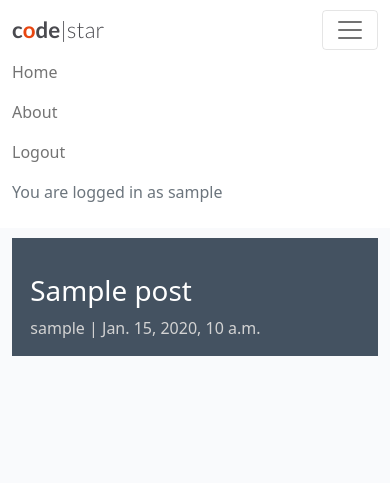
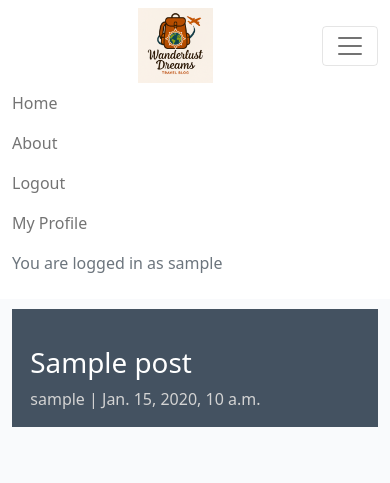
Before and after one commit to davidblue90125/travelblog, a Django app: a page that uses templates/base.html in a window 390 px wide, after a click that opens the changed part. Shown: the top 483 px of the page. Run offline with Django 4.2, Linux system fonts and the light colour scheme; a user stored in the database is signed in; tables that the repository leaves empty hold one stand-in row (values such as "Sample post"); some libraries are stand-ins or nearby versions.

Commit message:
add profile page

```diff
--- a/about/models.py
+++ b/about/models.py
@@ -1,8 +1,10 @@
 from django.db import models
+from cloudinary.models import CloudinaryField
 
 # Create your models here.
 class About(models.Model):
     title = models.CharField(max_length=200)
+    about_image = CloudinaryField('image', default='placeholder')
     updated_on = models.DateTimeField(auto_now=True)
     content = models.TextField()
 
--- a/blog/admin.py
+++ b/blog/admin.py
@@ -1,5 +1,5 @@
 from django.contrib import admin
-from .models import Post, Comment
+from .models import Post, Comment, Traveller
 from django_summernote.admin import SummernoteModelAdmin
 
 
@@ -14,3 +14,4 @@ class PostAdmin(SummernoteModelAdmin):
 
 # Register your models here.
 admin.site.register(Comment)
+admin.site.register(Traveller)
--- a/blog/models.py
+++ b/blog/models.py
@@ -4,30 +4,32 @@ from cloudinary.models import CloudinaryField
 
 STATUS = ((0, "Draft"), (1, "Published"))
 
+CATEGORY_COUNTRIES = [
+    ('argentina', 'Argentina'),
+    ('belize', 'Belize'),
+    ('bolivia', 'Bolivia'),
+    ('brazil', 'Brazil'),
+    ('canada', 'Canada'),
+    ('chile', 'Chile'),
+    ('costa_rica', 'Costa Rica'),
+    ('ecuador', 'Ecuador'),
+    ('guatemala', 'Guatemala'),
+    ('mexico', 'Mexico'),
+    ('honduras', 'Honduras'),
+    ('nicaragua', 'Nicaragua'),
+    ('norway', 'Norway'),
+    ('paraguay', 'Paraguay'),
+    ('peru', 'Peru'),
+    ('venezuela', 'Venezuela'),
+    ('united_kingdom', 'United Kingdom'),
+    ('other', 'Other'),
+]
+
 # Create your models here.
 class Post(models.Model):
     """
     Stores a single blog post entry related to :model:`auth.User`.
     """
-    CATEGORY_COUNTRIES = [
-        ('argentina', 'Argentina'),
-        ('belize', 'Belize'),
-        ('bolivia', 'Bolivia'),
-        ('brazil', 'Brazil'),
-        ('canada', 'Canada'),
-        ('chile', 'Chile'),
-        ('costa_rica', 'Costa Rica'),
-        ('ecuador', 'Ecuador'),
-        ('guatemala', 'Guatemala'),
-        ('mexico', 'Mexico'),
-        ('honduras', 'Honduras'),
-        ('nicaragua', 'Nicaragua'),
-        ('paraguay', 'Paraguay'),
-        ('peru', 'Peru'),
-        ('venezuela', 'Venezuela'),
-        ('united_kingdom', 'United Kingdom'),
-        ('other', 'Other'),
-    ]
 
     title = models.CharField(max_length=200, unique=True)
     slug = models.SlugField(max_length=200, unique=True)
@@ -62,3 +64,17 @@ class Comment(models.Model):
 
     def __str__(self):
         return f"Comment {self.body} by {self.author}"
+
+class Traveller(models.Model):
+    """
+    Stores additional information about a traveller related to :model:`auth.User`.
+    """
+
+    user = models.OneToOneField(User, on_delete=models.CASCADE, related_name='traveller')
+    bio = models.TextField(blank=True)
+    profile_image = CloudinaryField('image', default='placeholder')
+    fav_country = models.CharField(max_length=50, choices=CATEGORY_COUNTRIES, blank=False, default='other')
+    wishlist_country = models.CharField(max_length=50, choices=CATEGORY_COUNTRIES, blank=False, default='other')
+
+    def __str__(self):
+        return f"{self.user.username}'s Profile"
--- a/blog/templates/blog/post_detail.html
+++ b/blog/templates/blog/post_detail.html
@@ -12,7 +12,13 @@
                 <p class="post-subtitle">{{ post.author }} | {{ post.created_on }}</p>
             </div>
             <div class="d-none d-md-block col-md-6 masthead-image">
-                <img src="{% static 'images/IMG_7489.JPG' %}" class="scale" alt="placeholder">
+                {% if "placeholder" in post.featured_image.url %}
+                <img src="{% static 'images/default.jpg' %}" class="scale"
+                    alt="placeholder image">
+                {% else %}
+                <img src="{{ post.featured_image.url }}" class="scale"
+                    alt="{{ post.title }}">
+                {% endif %}
             </div>
         </div>
     </div>
--- a/blog/urls.py
+++ b/blog/urls.py
@@ -8,4 +8,5 @@ urlpatterns = [
          views.comment_edit, name='comment_edit'),
     path('<slug:slug>/delete_comment/<int:comment_id>',
          views.comment_delete, name='comment_delete'),
+    path('traveller/<str:username>/', views.traveller_profile, name='traveller_profile'),
 ]
--- a/blog/views.py
+++ b/blog/views.py
@@ -1,9 +1,9 @@
 from django.shortcuts import render, get_object_or_404, reverse
 from django.views import generic
 from django.contrib import messages
+from django.contrib.auth.models import User
 from django.http import HttpResponseRedirect
-from requests import post
-from .models import Post, Comment
+from .models import Post, Comment, Traveller
 from .forms import CommentForm
 
 # Create your views here.
@@ -95,3 +95,53 @@ def comment_delete(request, slug, comment_id):
         messages.add_message(request, messages.ERROR, 'You can only delete your own comments!')
 
     return HttpResponseRedirect(reverse('post_detail', args=[slug]))
+
+def traveller_profile(request, username):
+    """
+    view to display traveller profile page
+    """
+    user = get_object_or_404(User, username=username)
+    traveller, created = Traveller.objects.get_or_create(user=user)
+
+    return render(
+        request,
+        "blog/traveller_profile.html",
+        {
+            "traveller": traveller,
+            "user": user,
+        },
+    )
+
+def edit_traveller_profile(request, username):
+    """
+    view to edit traveller profile
+    """
+    user = get_object_or_404(User, username=username)
+    traveller, created = Traveller.objects.get_or_create(user=user)
+
+    if request.method == "POST":
+        bio = request.POST.get("bio")
+        fav_country = request.POST.get("fav_country")
+        wishlist_country = request.POST.get("wishlist_country")
+        profile_image = request.FILES.get("profile_image")
+
+        traveller.bio = bio
+        traveller.fav_country = fav_country
+        traveller.wishlist_country = wishlist_country
+
+        if profile_image:
+            traveller.profile_image = profile_image
+
+        traveller.save()
+        messages.add_message(request, messages.SUCCESS, 'Profile updated!')
+
+        return HttpResponseRedirect(reverse('traveller_profile', args=[username]))
+
+    return render(
+        request,
+        "blog/edit_traveller_profile.html",
+        {
+            "traveller": traveller,
+            "user": user,
+        },
+    )
--- a/config/settings.py
+++ b/config/settings.py
@@ -28,7 +28,7 @@ TEMPLATES_DIR = os.path.join(BASE_DIR, 'templates')
 SECRET_KEY = os.environ.get("SECRET_KEY")
 
 # SECURITY WARNING: don't run with debug turned on in production!
-DEBUG = True
+DEBUG = False
 
 ALLOWED_HOSTS = ['.herokuapp.com', '127.0.0.1', 'localhost']
 
--- a/templates/base.html
+++ b/templates/base.html
@@ -10,7 +10,7 @@
 <html class="h-100" lang="en">
 
 <head>
-    <title>CodeStar Blog</title>
+    <title>Travel Blog</title>
     <meta name="viewport" content="width=device-width, initial-scale=1" />
 
     <!-- Google Fonts CSS -->
@@ -33,8 +33,9 @@
     <!-- Navigation -->
     <nav class="navbar navbar-expand-lg navbar-light bg-white">
         <div class="container-fluid">
-            <a class="navbar-brand" href="{% url 'home' %}"><span class="brand">c<span class="red-o">o</span>de<span
-                        class="thin">|star</span></span></a>
+            <!--<a class="navbar-brand" href="{% url 'home' %}"><span class="brand">c<span class="red-o">o</span>de<span
+                        class="thin">|star</span></span></a>-->
+            <a class="navbar-brand" href="{% url 'home' %}"></a><img src="static/images/TravelblogLogo1.png" alt = "Travel Blog Logo" width="75px">
             <button class="navbar-toggler" type="button" data-bs-toggle="collapse" data-bs-target="#navbarText"
                 aria-controls="navbarText" aria-expanded="false" aria-label="Toggle navigation">
                 <span class="navbar-toggler-icon"></span>
@@ -52,6 +53,9 @@
                     {% if user.is_authenticated %}
                     <li class="nav-item">
                         <a class="nav-link {% if request.path == logout_url %}active{% endif %}" aria-current="page" href="{% url 'account_logout' %}">Logout</a>
+                    </li>
+                    <li class="nav-item">
+                        <a class="nav-link {% if request.path == profile_url %}active{% endif %}" aria-current="page" href="{% url 'traveller_profile' user.username %}">My Profile</a>
                     </li>
                     {% else %}
                     <li class="nav-item">
```
Also changed, not shown: about/templates/about/about.html (+7 -1 lines), blog/templates/blog/profile_form.html (added, +14 -0 lines), blog/templates/blog/traveller_profile.html (added, +27 -0 lines), about/migrations/0003_about_about_image.py (added), blog/migrations/0008_traveller.py (added), static/images/TravelblogLogo1.png (added), static/images/default.jpg (added).
